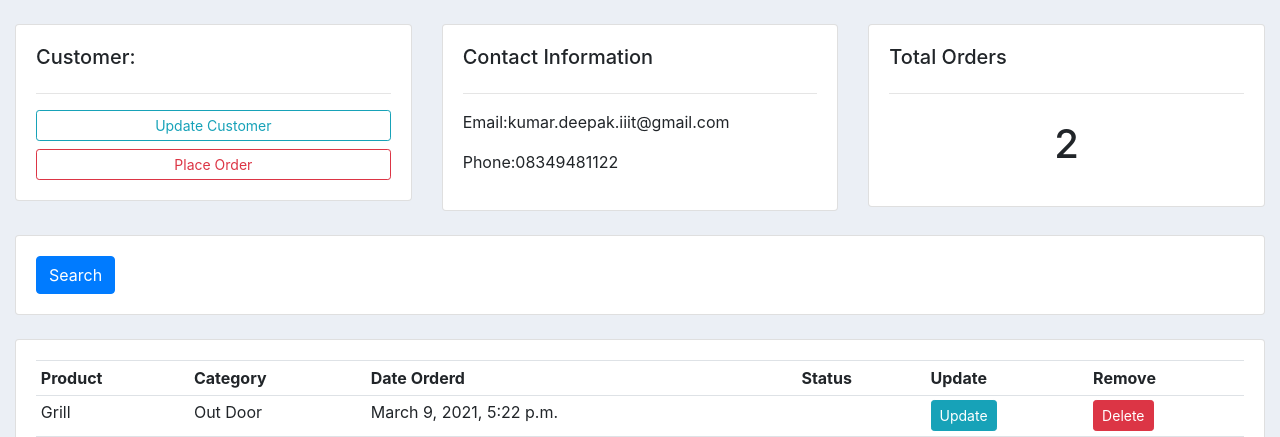
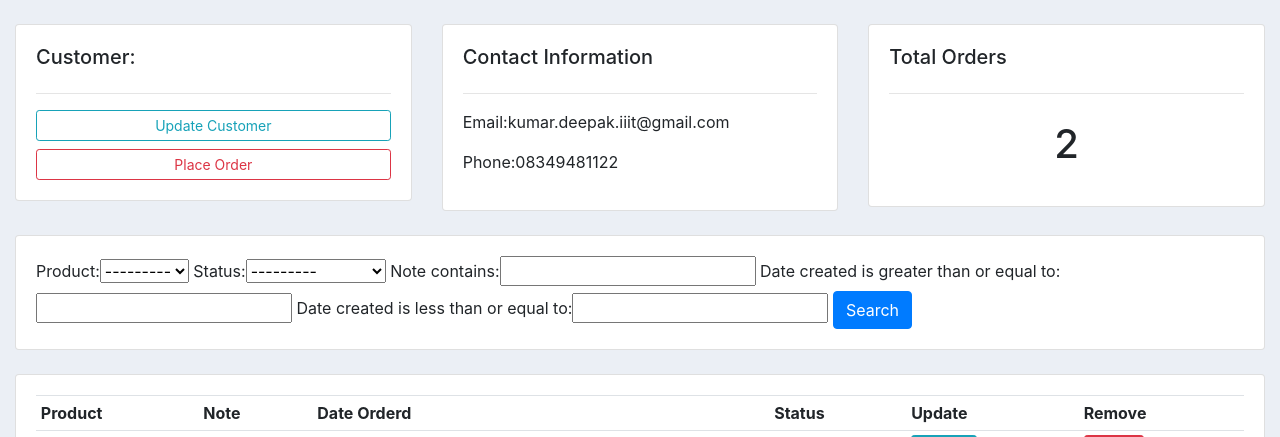
Before and after one commit to Deepak18-06/CustomerRelationManagment, a Django app: page /customer/1/ in a window 1280 px wide. Shown: the part 56-493 px from the top of the page. Run offline with Django 3.2, Linux system fonts and the light colour scheme; data comes from the database, SQL or seed files in the repository; both versions use the stored data as it was after the commit; some libraries are stand-ins or nearby versions.

Commit message:
Filter Form Table Search

```diff
--- /dev/null
+++ b/accounts/filters.py
@@ -0,0 +1,14 @@
+import django_filters
+from django_filters import DateFilter,CharFilter
+
+from .models import *
+
+class OrderFilter(django_filters.FilterSet):
+    start_date = DateFilter(field_name="date_created",lookup_expr='gte')
+    end_date = DateFilter(field_name="date_created",lookup_expr='lte')
+    note = CharFilter(field_name='note',lookup_expr='icontains')
+
+    class Meta:
+        model = Order
+        fields = "__all__"
+        exclude = ['customer','date_created']
--- a/accounts/models.py
+++ b/accounts/models.py
@@ -7,7 +7,6 @@
 	phone = models.CharField(max_length=200, null=True)
 	email = models.CharField(max_length=200, null=True)
 	date_created = models.DateTimeField(auto_now_add=True, null=True)
-
 
 	def __str__(self):
 		return self.name
@@ -35,9 +34,6 @@
 	def __str__(self):
 		return self.name
 
-
-
-
 class Order(models.Model):
 	STATUS = (
 			('Pending', 'Pending'),
@@ -49,6 +45,7 @@
 	product = models.ForeignKey(Product, null=True, on_delete= models.SET_NULL)
 	date_created = models.DateTimeField(auto_now_add=True, null=True)
 	status = models.CharField(max_length=200, null=True, choices=STATUS)
+	note = models.CharField(max_length=1000, null=True)
 
 	def __str__(self):
 		return self.product.name
--- a/accounts/templates/accounts/customer.html
+++ b/accounts/templates/accounts/customer.html
@@ -39,7 +39,7 @@
 	<div class="col">
 		<div class="card card-body">
 			<form method="get">
-
+				{{myFilter.form}}
 		    <button class="btn btn-primary" type="submit">Search</button>
 		  </form>
 		</div>
@@ -54,7 +54,7 @@
 			<table class="table table-sm">
 				<tr>
 					<th>Product</th>
-					<th>Category</th>
+					<th>Note</th>
 					<th>Date Orderd</th>
 					<th>Status</th>
 					<th>Update</th>
@@ -63,7 +63,7 @@
 				{% for order in orders %}
 				<tr>
 					<td>{{order.product}}</td>
-					<td>{{order.product.category}}</td>
+					<td>{{order.note}}</td>
 					<td>{{order.date_created}}</td>
 					<td>{{order.statue}}</td>
 					<td><a class="btn btn-sm btn-info" href="{% url 'update_order' order.id %}">Update</a></td>
--- a/accounts/views.py
+++ b/accounts/views.py
@@ -4,6 +4,7 @@
 # Create your views here.
 from .models import *
 from .forms import OrderForm
+from .filters import OrderFilter
 
 def home(request):
     orders = Order.objects.all()
@@ -27,7 +28,12 @@
     customer = Customer.objects.get(id = pk)
     orders = customer.order_set.all()
     orders_count = orders.count()
-    context = {'customer':customer,'orders':orders,'orders_count':orders_count}
+
+    myFilter = OrderFilter(request.GET,queryset=orders)
+    orders = myFilter.qs
+
+    context = {'customer':customer,'orders':orders,'orders_count':orders_count,
+                'myFilter':myFilter}
     return render(request,'accounts/customer.html',context)
 
 def createOrder(request,pk):
--- a/crm/settings.py
+++ b/crm/settings.py
@@ -39,6 +39,7 @@
     'django.contrib.staticfiles',
 
     'accounts',
+    'django_filters',
 ]
 
 MIDDLEWARE = [
```
Also changed, not shown: accounts/migrations/0006_order_note.py (added), db.sqlite3.
